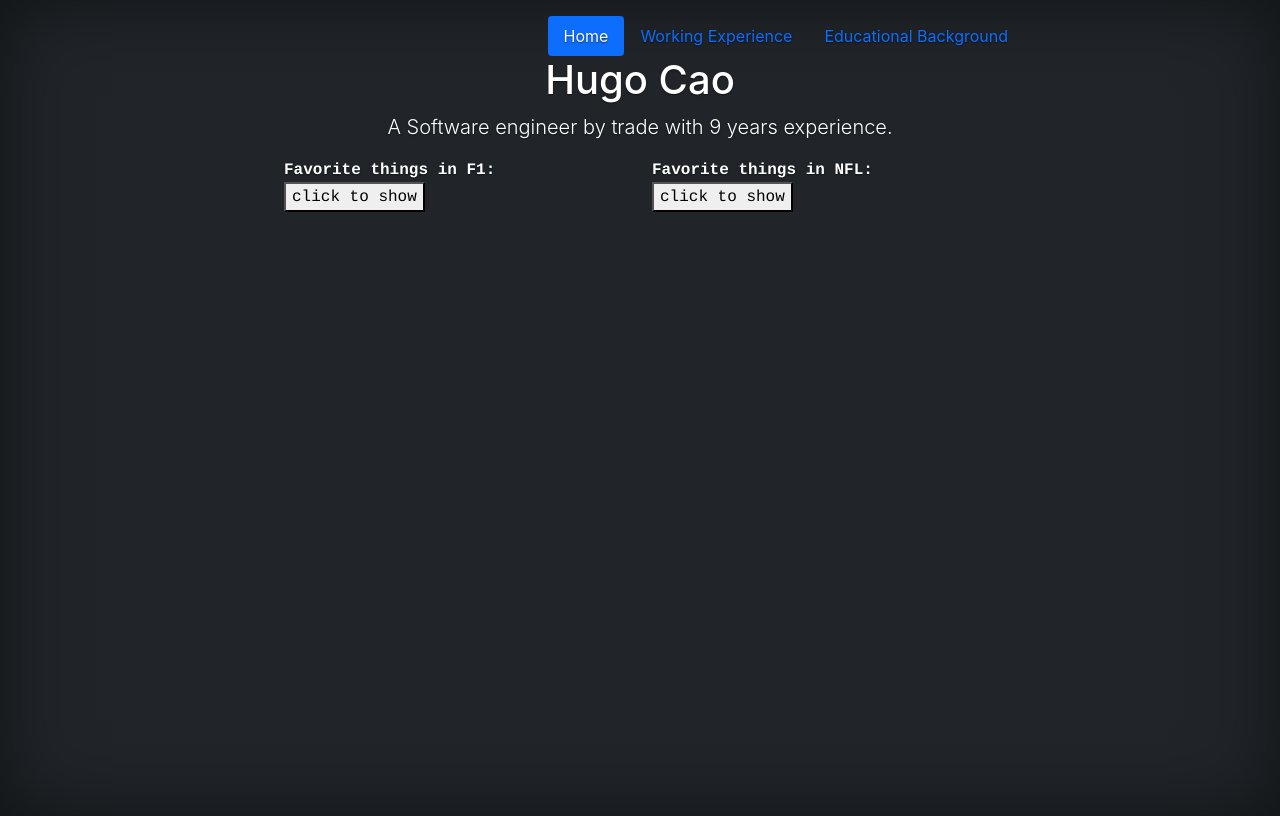
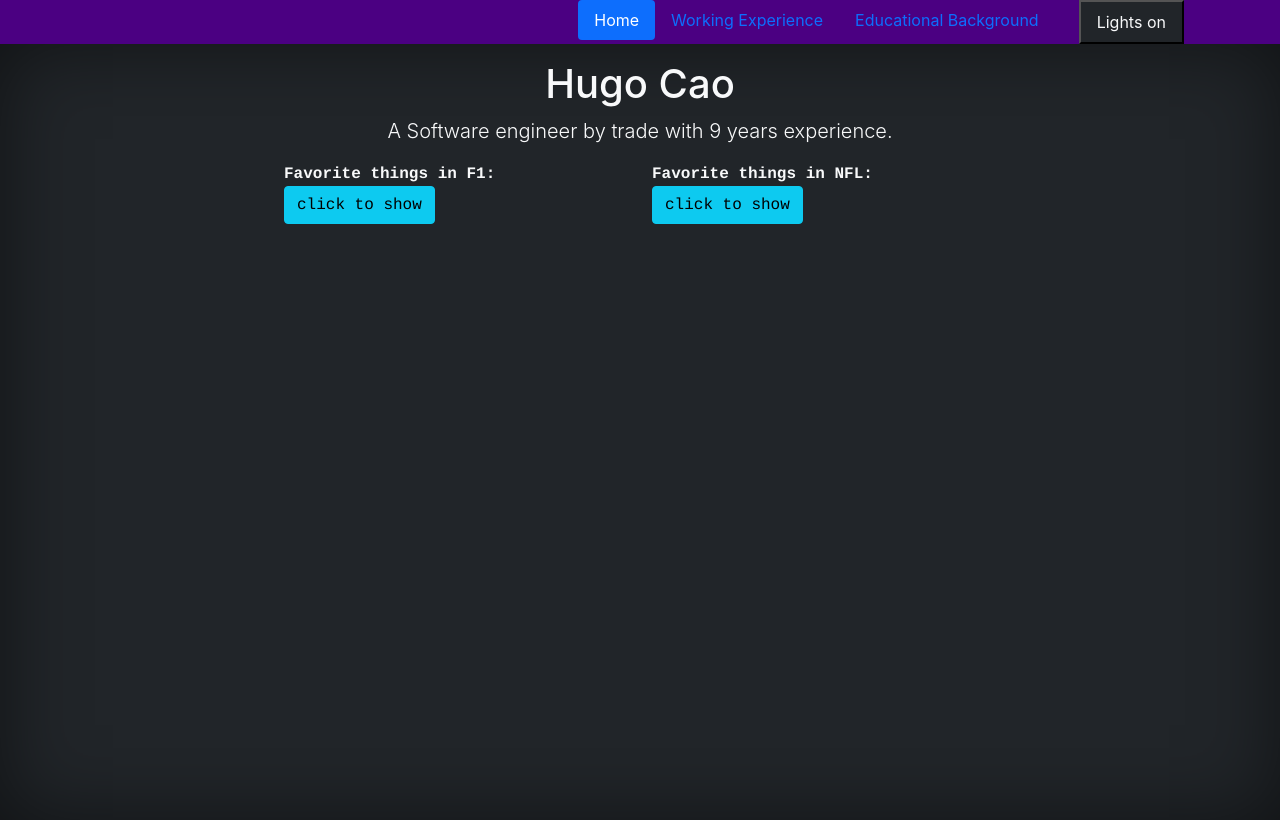
Before and after one commit to hugotsao/hugo-portfolio-react, a React (Create React App) app: page / in a window 1280 px wide. Built offline with nearby package versions, Linux system fonts and the light colour scheme.

Commit message:
changing theme

```diff
--- a/src/App.css
+++ b/src/App.css
@@ -1,13 +1,6 @@
 .App {
-  text-align: center;
-  text-shadow: 0 .05rem .1rem rgba(0, 0, 0, .5);
   box-shadow: inset 0 0 5rem rgba(0, 0, 0, .5);
 }
-
-/*
- * Globals
- */
-
 
 /* Custom default button */
 .btn-secondary,
@@ -67,3 +60,6 @@ main {
   text-align: left;
   font-family:Courier
 }
+.header-box {
+  background-color: #4B0082
+}
--- a/src/App.tsx
+++ b/src/App.tsx
@@ -1,24 +1,45 @@
 import './App.css';
 import Navbar from './containers/Navbar';
 import { BrowserRouter, Route } from 'react-router-dom';
+import { useState } from 'react';
 import Cover from './containers/Cover';
 import WorkExp from './containers/WorkExp';
 import Educations from './containers/Educations';
 
 function App() {
+  const darkTheme = "text-light bg-dark"
+  const lightTheme = "text-dark bg-white"
+  const [theme, setTheme] = useState(darkTheme)
   return (
-    <div className="App d-flex h-100 text-center text-white bg-dark">
-      <div className="cover-container d-flex w-100 h-100 p-3 mx-auto flex-column">
-        <BrowserRouter>
-          <Navbar />
-            <Route exact path="/" component={Cover} />
-            <Route path="/home" component={Cover} />
-            <Route path="/work" component={WorkExp} />
-            <Route path="/educations" component={Educations} />
-        </BrowserRouter>
+    <BrowserRouter>
+      <div className="container mw-100 header-box">
+        <div className="row">
+          <div className="col-10">
+            <Navbar />
+          </div>
+          <div className="col-2 ">
+            <button className={`nav-link ${theme}`} onClick={() => {
+              if (theme === darkTheme) {
+                setTheme(lightTheme)
+              } else {
+                setTheme(darkTheme)
+              }
+            }}>{
+                theme === darkTheme ? "Lights on" : "Lights off"
+              }</button>
+          </div>
+        </div>
       </div>
+      <div className={`App d-flex h-100 text-center ${theme}`}>
+        <div className="cover-container d-flex w-100 h-100 p-3 mx-auto flex-column">
+          <Route exact path="/" component={Cover} />
+          <Route path="/home" component={Cover} />
+          <Route path="/work" component={WorkExp} />
+          <Route path="/educations" component={Educations} />
 
-    </div>
+        </div>
+      </div>
+    </BrowserRouter >
   );
 }
 
--- a/src/containers/Cover.tsx
+++ b/src/containers/Cover.tsx
@@ -11,26 +11,26 @@ const Cover = () => {
         <div className="row">
           <div className="col-6 markdown-align-left">
             <strong>Favorite things in F1:</strong>
-            <button hidden={showF1} onClick={() => setShowF1(!showF1)}>click to show</button>
+            <button className="btn btn-info" hidden={showF1} onClick={() => setShowF1(!showF1)}>click to show</button>
             <div hidden={!showF1}>
               <ul>
                 <li>Driver: Lando Norris</li>
                 <li>Team: Ferreri</li>
                 <li>Team Principle: Christian Horner</li>
               </ul>
-              <button onClick={() => setShowF1(!showF1)}>TMI</button>
+              <button className="btn btn-danger" onClick={() => setShowF1(!showF1)}>TMI</button>
             </div>
           </div>
           <div className="col-6 markdown-align-left">
             <strong>Favorite things in NFL:</strong>
-            <button hidden={showNFL} onClick={() => setShowNFL(!showNFL)}>click to show</button>
+            <button className="btn btn-info"  hidden={showNFL} onClick={() => setShowNFL(!showNFL)}>click to show</button>
             <div hidden={!showNFL}>
               <ul>
                 <li>QB: Payton Manning</li>
                 <li>Team: Kansas city chiefs</li>
                 <li>Head Coach: Bill Belichick</li>
               </ul>
-              <button onClick={() => setShowNFL(!showNFL)}>TMI</button>
+              <button className="btn btn-danger" onClick={() => setShowNFL(!showNFL)}>TMI</button>
             </div>
           </div>
         </div>
--- a/src/containers/Footer.tsx
+++ b/src/containers/Footer.tsx
@@ -1,5 +1,3 @@
-import React from 'react'
-
 const Footer = () => {
   return (
     <footer className="mt-auto text-white-50">
--- a/src/containers/Navbar.tsx
+++ b/src/containers/Navbar.tsx
@@ -8,13 +8,13 @@ const Navbar = () => {
   return (
     <header className="mb-auto">
       <nav className="nav nav-pills nav-fill float-md-end">
-        <Link className={"nav-item nav-link " + (active === ActivateStatus.home ? "active" : "")} to='/home' onClick={() => {
+        <Link className={"nav-item nav-masthead nav-link " + (active === ActivateStatus.home ? "active" : "")} to='/home' onClick={() => {
           setActive(ActivateStatus.home)
         }}>Home</Link>
-        <Link className={"nav-item nav-link " + (active === ActivateStatus.work ? "active" : "")} to='/work' onClick={() => {
+        <Link className={"nav-item nav-masthead nav-link " + (active === ActivateStatus.work ? "active" : "")} to='/work' onClick={() => {
           setActive(ActivateStatus.work)
         }}>Working Experience</Link>
-        <Link className={"nav-item nav-link " + (active === ActivateStatus.education ? "active" : "")} to='/educations' onClick={() => {
+        <Link className={"nav-item nav-masthead nav-link " + (active === ActivateStatus.education ? "active" : "")} to='/educations' onClick={() => {
           setActive(ActivateStatus.education)
         }}>Educational Background</Link>
 
```
